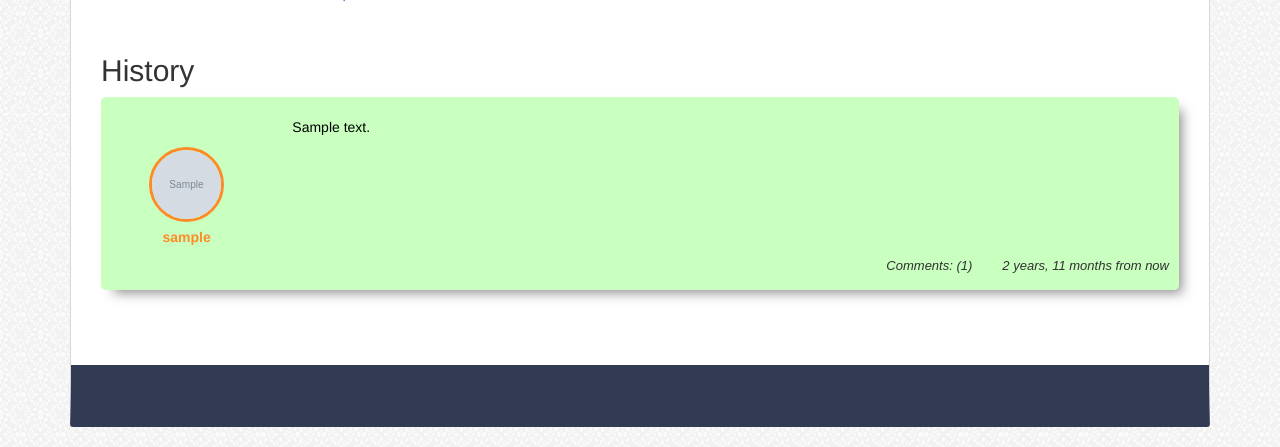
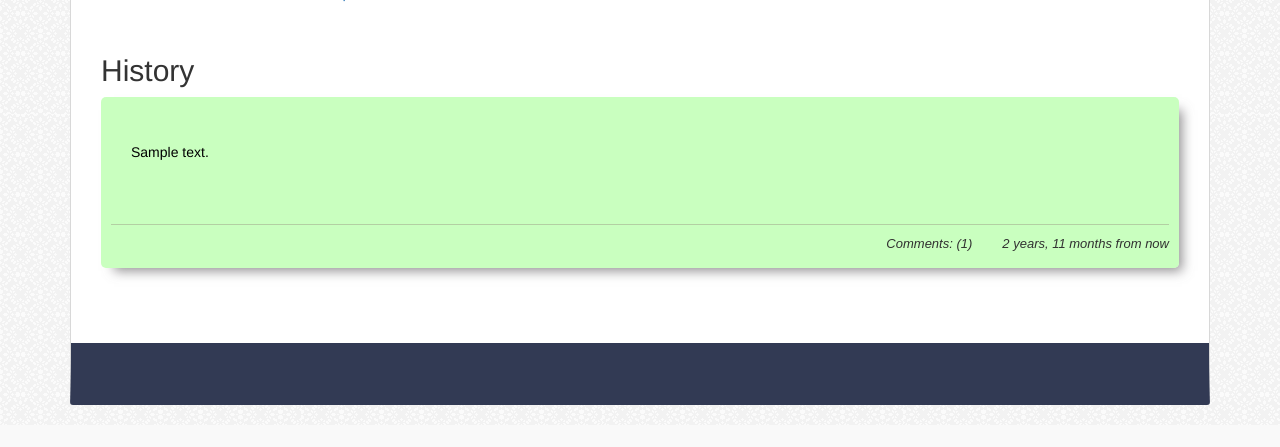
Before and after one commit to dima2395/thoughts, a Django app: template thoughts/templates/thoughts/profile.html in a window 1280 px wide. Shown: the part 507-954 px from the top of the page. After the commit the page ends 912 px from the top, so only its background shows below. Run offline with Django 3.2, Linux system fonts and the light colour scheme; the template is opened without the code that fills it: most values are stand-ins (such as "Sample title", 1, 10 or a date in 2020); grey boxes marked "Sample" are stand-in pictures; some libraries are stand-ins or nearby versions.

Commit message:
some little fixes

```diff
--- a/requirements.txt
+++ b/requirements.txt
@@ -6,6 +6,5 @@ django-imagekit==3.3
 django-registration==2.2
 pilkit==1.1.13
 Pillow==3.4.2
-mysqlclient==1.3.9
-#psycopg2==2.6.2
+psycopg2==2.6.2
 six==1.10.0
--- a/thoughts/static/css/style.css
+++ b/thoughts/static/css/style.css
@@ -183,57 +190,9 @@ body {
         .detail-page .comments .comment .content .header a:hover {
           text-decoration: none; }
 
-.thought {
-  margin-bottom: 25px;
-  color: black;
-  transition: all 0.2s;
-  padding: 20px 10px 15px;
-  border-radius: 5px;
-  -webkit-box-shadow: 8px 8px 11px -5px rgba(97, 94, 97, 0.69);
-  -moz-box-shadow: 8px 8px 11px -5px rgba(97, 94, 97, 0.69);
-  box-shadow: 8px 8px 11px -5px rgba(97, 94, 97, 0.69); }
-  .thought .thought-author-info .avatar-wrapper {
-    text-align: center; }
-    .thought .thought-author-info .avatar-wrapper .avatar {
-      border-radius: 50%;
-      width: 75px;
-      height: 75px;
-      border: 3px solid #ff8b28;
-      text-align: center; }
-      .thought .thought-author-info .avatar-wrapper .avatar.m {
-        border-color: #287eff; }
-      .thought .thought-author-info .avatar-wrapper .avatar.f {
-        border-color: #ff28e4; }
-  .thought .thought-author-info .nickname {
-    text-align: center;
-    font-weight: bold;
-    padding-top: 5px; }
-    .thought .thought-author-info .nickname span {
-      color: #ff8b28; }
-      .thought .thought-author-info .nickname span.f {
-        color: #ff28e4; }
-      .thought .thought-author-info .nickname span.m {
-        color: #287eff; }
-  .thought .thought-content {
-    color: black;
-    min-height: 95px; }
-  .thought .date, .thought .comments-quantity {
-    font-size: 13px;
-    color: #313131;
-    padding: 10px 15px 0;
-    float: right;
-    font-family: 'Arial';
-    font-style: italic; }
-  .thought-positive {
-    background-color: rgba(185, 255, 171, 0.76); }
-  .thought-negative {
-    background-color: rgba(255, 187, 198, 0.76); }
-  .thought-neutral {
-    background-color: rgba(230, 230, 230, 0.76); }
-
 .profile-page {
   background-color: #fff;
-  padding: 0px 0px 20px;
+  padding: 0 0 20px;
   border-radius: 3px;
   border: 1px solid #d8d8d8;
   border-bottom: 62px solid #323a54; }
@@ -281,6 +240,66 @@ body {
   .profile-page .thoughts-history {
     padding: 30px; }
     .profile-page .thoughts-history .thought {
+      margin-bottom: 25px;
+      color: black;
+      transition: all 0.2s;
+      padding: 20px 10px 15px;
+      border-radius: 5px;
+      -webkit-box-shadow: 8px 8px 11px -5px rgba(97, 94, 97, 0.69);
+      -moz-box-shadow: 8px 8px 11px -5px rgba(97, 94, 97, 0.69);
+      box-shadow: 8px 8px 11px -5px rgba(97, 94, 97, 0.69);
+      position: relative; }
+      .profile-page .thoughts-history .thought .thought-author-info .avatar-wrapper {
+        text-align: center; }
+        .profile-page .thoughts-history .thought .thought-author-info .avatar-wrapper .avatar {
+          border-radius: 50%;
+          width: 75px;
+          height: 75px;
+          border: 3px solid #ff8b28;
+          text-align: center; }
+          .profile-page .thoughts-history .thought .thought-author-info .avatar-wrapper .avatar.m {
+            border-color: #287eff; }
+          .profile-page .thoughts-history .thought .thought-author-info .avatar-wrapper .avatar.f {
+            border-color: #ff28e4; }
+      .profile-page .thoughts-history .thought .thought-author-info .nickname {
+        text-align: center;
+        font-weight: bold;
+        padding-top: 5px; }
+        .profile-page .thoughts-history .thought .thought-author-info .nickname span {
+          color: #ff8b28; }
+          .profile-page .thoughts-history .thought .thought-author-info .nickname span.f {
+            color: #ff28e4; }
+          .profile-page .thoughts-history .thought .thought-author-info .nickname span.m {
+            color: #287eff; }
+      .profile-page .thoughts-history .thought a .thought-content {
+        color: black;
+        min-height: 95px; }
+        .profile-page .thoughts-history .thought a .thought-content p {
+          padding: 25px 92px 20px 20px;
+          text-decoration: none; }
+      .profile-page .thoughts-history .thought a:hover {
+        text-decoration: none; }
+      .profile-page .thoughts-history .thought .thought-edit {
+        position: absolute;
+        top: 10px;
+        right: 10px; }
+      .profile-page .thoughts-history .thought .info {
+        margin-top: 12px;
+        border-top: 1px solid rgba(125, 98, 98, 0.3); }
+        .profile-page .thoughts-history .thought .info .date, .profile-page .thoughts-history .thought .info .comments-quantity {
+          font-size: 13px;
+          color: #313131;
+          padding: 10px 15px 0;
+          float: right;
+          font-family: 'Arial', sans-serif;
+          font-style: italic; }
+      .profile-page .thoughts-history .thought-positive {
+        background-color: rgba(185, 255, 171, 0.76); }
+      .profile-page .thoughts-history .thought-negative {
+        background-color: rgba(255, 187, 198, 0.76); }
+      .profile-page .thoughts-history .thought-neutral {
+        background-color: rgba(230, 230, 230, 0.76); }
+    .profile-page .thoughts-history .thought {
       position: relative; }
       .profile-page .thoughts-history .thought .thought-content p {
         padding-right: 92px; }
--- a/thoughts/static/css/style.scss
+++ b/thoughts/static/css/style.scss
@@ -308,87 +318,9 @@ body {
 //END detail-page
 
 
-//css sram ostavil dlea profile
-.thought {
-  margin-bottom: 25px;
-  color: black;
-  transition: all 0.2s;
-  padding: 20px 10px 15px;
-  border-radius: 5px;
-  -webkit-box-shadow: 8px 8px 11px -5px rgba(97,94,97,0.69);
-  -moz-box-shadow: 8px 8px 11px -5px rgba(97,94,97,0.69);
-  box-shadow: 8px 8px 11px -5px rgba(97,94,97,0.69);
-
-  .thought-author-info {
-    .avatar-wrapper {
-      text-align: center;
-      .avatar {
-        border-radius:50%;
-        width: 75px;
-        height: 75px;
-        border: 3px solid $unknown-color;
-        text-align: center;
-
-        &.m {
-          border-color: $male-color;
-        }
-
-        &.f {
-          border-color: $female-color;
-        }
-      }
-    }
-
-    .nickname {
-      text-align: center;
-      font-weight: bold;
-      padding-top: 5px;
-      span {
-        color: $unknown-color;
-
-        &.f {
-          color: $female-color;
-        }
-
-        &.m {
-          color: $male-color;
-        }
-      }
-    }
-  }
-
-  .thought-content {
-    color: black;
-    min-height: 95px;
-  }
-
-  .date, .comments-quantity {
-    font-size: 13px;
-    color: #313131;
-    padding: 10px 15px 0;
-    float: right;
-    font-family: 'Arial';
-    font-style: italic;
-  }
-
-  &-positive {
-    background-color: rgba(185, 255, 171, 0.76);
-
-  }
-
-  &-negative {
-    background-color: rgba(255, 187, 198, 0.76);
-  }
-
-  &-neutral {
-    background-color: rgba(230, 230, 230, 0.76);
-  }
-}
-
-
 .profile-page {
   background-color: #fff;
-  padding: 0px 0px 20px;
+  padding: 0 0 20px;
   border-radius: 3px;
   border: 1px solid #d8d8d8;
   border-bottom: 62px solid $page-border;
@@ -461,6 +393,102 @@ body {
     padding: 30px;
 
     .thought {
+      margin-bottom: 25px;
+      color: black;
+      transition: all 0.2s;
+      padding: 20px 10px 15px;
+      border-radius: 5px;
+      -webkit-box-shadow: 8px 8px 11px -5px rgba(97,94,97,0.69);
+      -moz-box-shadow: 8px 8px 11px -5px rgba(97,94,97,0.69);
+      box-shadow: 8px 8px 11px -5px rgba(97,94,97,0.69);
+      position: relative;
+
+      .thought-author-info {
+        .avatar-wrapper {
+          text-align: center;
+          .avatar {
+            border-radius:50%;
+            width: 75px;
+            height: 75px;
+            border: 3px solid $unknown-color;
+            text-align: center;
+
+            &.m {
+              border-color: $male-color;
+            }
+
+            &.f {
+              border-color: $female-color;
+            }
+          }
+        }
+
+        .nickname {
+          text-align: center;
+          font-weight: bold;
+          padding-top: 5px;
+          span {
+            color: $unknown-color;
+
+            &.f {
+              color: $female-color;
+            }
+
+            &.m {
+              color: $male-color;
+            }
+          }
+        }
+      }
+      a {
+        .thought-content {
+          color: black;
+          min-height: 95px;
+          p {
+            padding: 25px 92px 20px 20px;
+            text-decoration: none;
+          }
+        }
+        &:hover {
+          text-decoration: none;
+        }
+      }
+
+
+      .thought-edit {
+        position: absolute;
+        top: 10px;
+        right: 10px;
+      }
+
+      .info {
+        margin-top: 12px;
+        border-top: 1px solid rgba(125, 98, 98, 0.3);
+        .date, .comments-quantity {
+          font-size: 13px;
+          color: #313131;
+          padding: 10px 15px 0;
+          float: right;
+          font-family: 'Arial', sans-serif;
+          font-style: italic;
+        }
+      }
+
+      &-positive {
+        background-color: rgba(185, 255, 171, 0.76);
+
+      }
+
+      &-negative {
+        background-color: rgba(255, 187, 198, 0.76);
+      }
+
+      &-neutral {
+        background-color: rgba(230, 230, 230, 0.76);
+      }
+    }
+
+    .thought {
       position: relative;
       .thought-content {
         p {
--- a/thoughts/templates/thoughts/partials/header.html
+++ b/thoughts/templates/thoughts/partials/header.html
@@ -3,9 +3,15 @@
   <nav class="navbar navbar-inverse navbar-fixed-top">
     <div class="container">
       <div class="navbar-header">
-        <a href="{% url "thoughts:index" %}" class="navbar-brand">Thoughts</a>
+          <button type="button" class="navbar-toggle collapsed" data-toggle="collapse" data-target="#top-nav-links" aria-expanded="false">
+            <span class="sr-only">Toggle navigation</span>
+            <span class="icon-bar"></span>
+            <span class="icon-bar"></span>
+            <span class="icon-bar"></span>
+          </button>
+          <a href="{% url "thoughts:index" %}" class="navbar-brand">Thoughts</a>
       </div>
-      <div class="collapse navbar-collapse">
+      <div class="collapse navbar-collapse" id="top-nav-links">
         <ul class="nav navbar-nav navbar-right">
           <li>
             <a href="{% url 'thoughts:statistics' %}">
--- a/thoughts/templates/thoughts/profile.html
+++ b/thoughts/templates/thoughts/profile.html
@@ -45,23 +45,9 @@
           {% if thoughts.count %}
             {% for thought in thoughts %}
               <div class="thought thought-{{ thought.status }}">
-                <div class="row">
-                  <div class="thought-author-info col-md-2">
-                    <div class="avatar-wrapper">
-                      <a href="{% url "accounts:profile-detail" thought.user.id %}">
-                        <img src="{{ thought.user.profile.avatar.url }}" alt="Avatar" class="avatar {{ thought.user.profile.gender }}">
-                      </a>
-                    </div>
-                    <div class="nickname">
-                      <a href="{% url "accounts:profile-detail" thought.user.id %}">
-                        <span class="{{ thought.user.profile.gender }}">{{ thought.user.username }}</span>
-                      </a>
-                    </div>
-                  </div>
-
                   <a href="{% url "thoughts:detail" thought.id %}">
-                    <div class="thought-content col-md-10">
-                      <p>{{ thought.text }}</p>
+                    <div class="thought-content">
+                      <p>{{ thought.text|truncatewords:"50" }}</p>
                     </div>
                   </a>
                   {% if user == profile.user %}
@@ -72,11 +58,11 @@
                     </div>
                   {% endif %}
 
-                </div>
-
-                <div class="row">
-                  <div class="date">{{ thought.date|naturaltime }}</div>
-                  <div class="comments-quantity">Comments: ({{ thought.comment_set.count}})</div>
+                <div class="info">
+                    <div class="row">
+                      <div class="date">{{ thought.date|naturaltime }}</div>
+                      <div class="comments-quantity">Comments: ({{ thought.comment_set.count}})</div>
+                    </div>
                 </div>
 
               </div>
@@ -106,7 +92,7 @@
         datasets: [{
           data: {{ statuses_data.values|safe }},
           backgroundColor: {{ statuses_data.bgcolors|safe }},
-          label: "Your mindset",
+          label: "Your mindset"
         }]
       }, //end data
       options: {
@@ -124,7 +110,7 @@
           }
         },
         legend: {
-          position: 'bottom',
+          position: 'bottom'
         }
       }
     })
```
Also changed, not shown: other parts of thoughts/static/css/style.css (+20 -13 lines), other parts of thoughts/static/css/style.scss (+22 -12 lines), thoughts/templates/thoughts/detail.html (+5 -3 lines), thoughts/templates/thoughts/index.html (+8 -6 lines), thoughts/templates/thoughts/thought.html (+6 -4 lines), thoughts/views.py (+113 -120 lines), 2 other files. Lines whose indentation alone changed are shown as unchanged.
